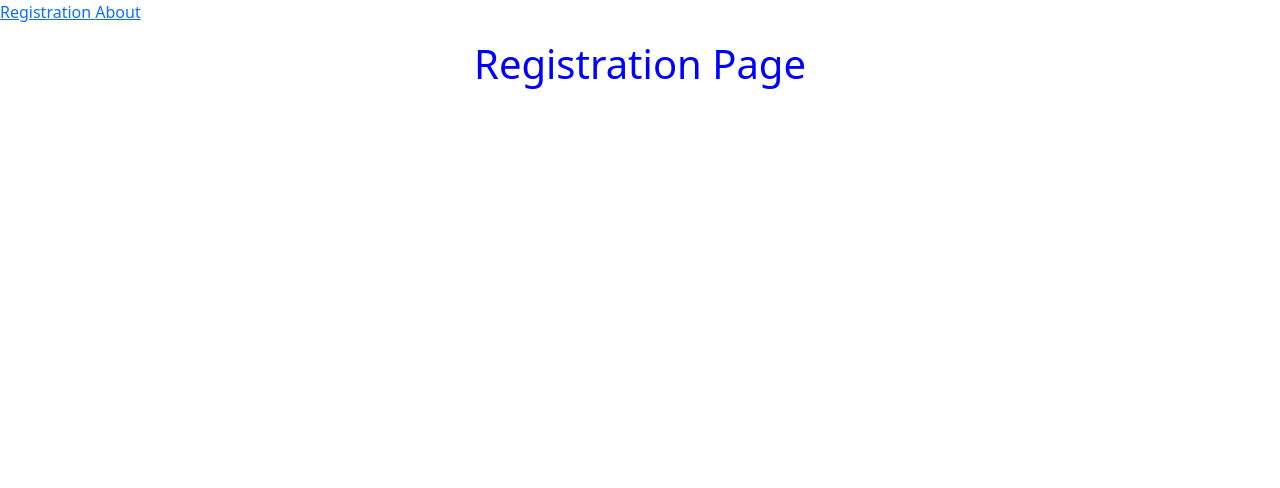
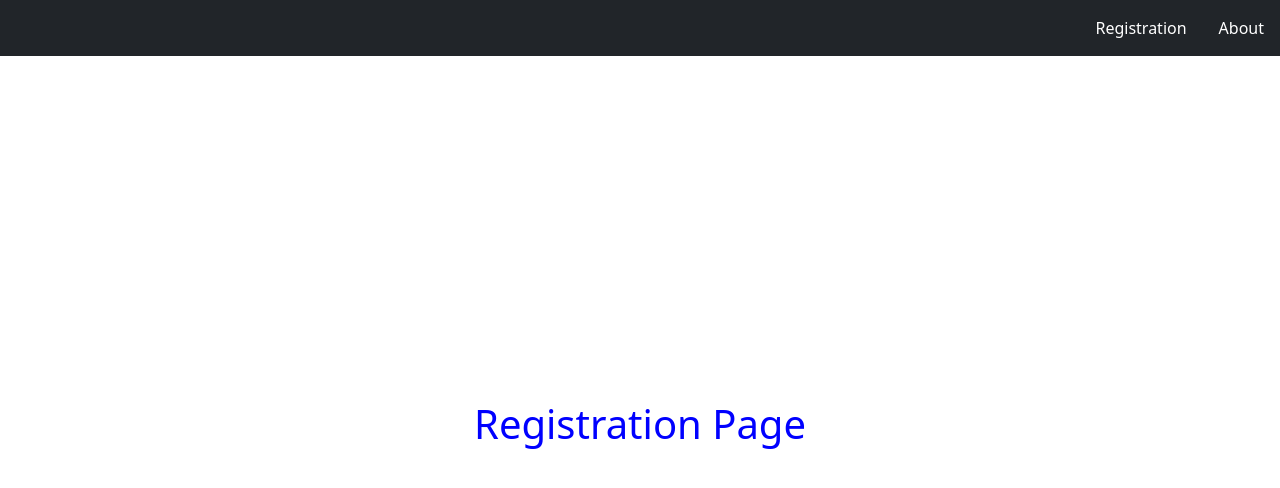
Before and after one commit to MatijaKocevar/vue-Js-frodx, a Vue app: page /#/registration in a window 1280 px wide. Shown: the top 488 px of the page. Built offline with nearby package versions, Linux system fonts and the light colour scheme.

Commit message:
Refactor App component to use NavigationBar component

```diff
--- a/src/App.vue
+++ b/src/App.vue
@@ -1,13 +1,35 @@
 <template>
-  <div id="app">
-    <p>
-      <router-link to="/">
-        Registration
-      </router-link>
-      <router-link to="/about">
-        About
-      </router-link>
-    </p>
+  <NavigationBar @navbar-resized="handleNavbarResize" />
+
+  <div class="container views" :style="contentStyles">
     <router-view />
   </div>
 </template>
+
+<script>
+  import NavigationBar from './components/NavigationBar/NavigationBar.vue'
+
+  export default {
+    components: {
+      NavigationBar
+    },
+    data() {
+      return {
+        navbarHeight: 0
+      }
+    },
+    computed: {
+      contentStyles() {
+        const paddingTop = this.navbarHeight + 'px'
+        return { paddingTop }
+      }
+    },
+    methods: {
+      handleNavbarResize(navbarHeight) {
+        this.navbarHeight = navbarHeight
+      }
+    }
+  }
+</script>
+
+<style src="./AppStyle.scss" scoped />
--- /dev/null
+++ b/src/AppStyle.scss
@@ -0,0 +1,6 @@
+.views {
+  display: flex;
+  justify-content: center;
+  align-items: center;
+  height: 100%;
+}
```
